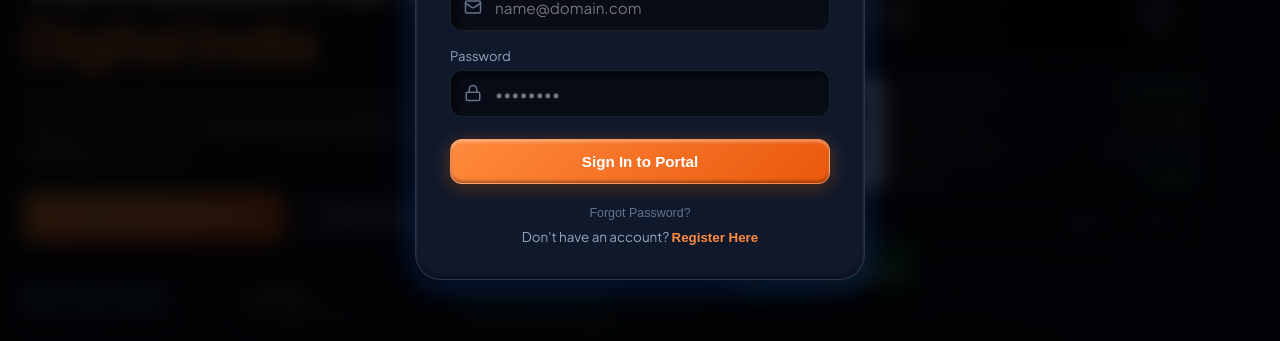
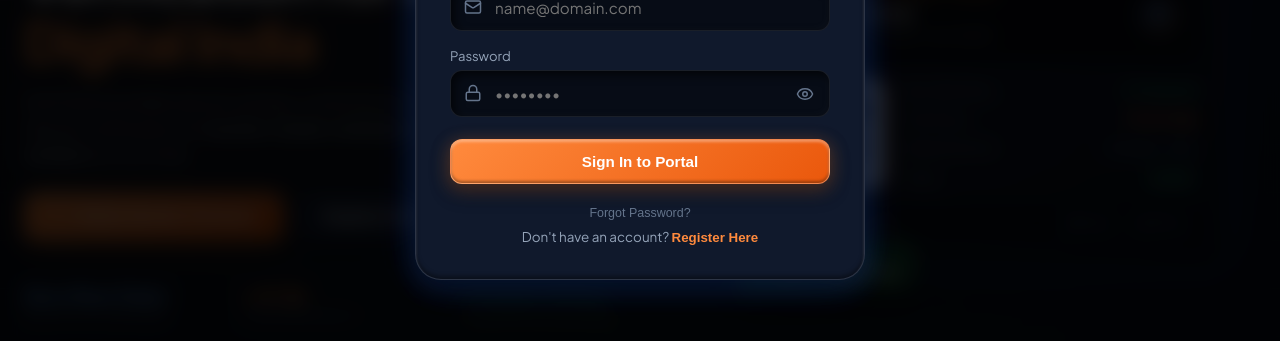
Before and after one commit to Kyren-in/VeriChain, a React (Vite) app: page / in a window 1280 px wide. Both pictures are taken after a click on the button "Sign In". Shown: the part 335-676 px from the top of the page. Built offline with nearby package versions, Linux system fonts and the light colour scheme; no server answers.

Commit message:
Add password view toggle and animate diagonal hero badges

```diff
--- a/src/components/AuthModal.jsx
+++ b/src/components/AuthModal.jsx
@@ -1,7 +1,7 @@
 import React, { useState } from 'react';
 import { supabase } from '../lib/supabaseClient';
 import { API_BASE_URL } from '../api';
-import { Shield, Mail, Lock, User, UserCheck, X, Phone, KeyRound, Sparkles } from 'lucide-react';
+import { Shield, Mail, Lock, User, UserCheck, X, Phone, KeyRound, Sparkles, Eye, EyeOff } from 'lucide-react';
 
 export default function AuthModal({ isOpen, onClose, onAuthSuccess }) {
   const [isRegister, setIsRegister] = useState(false);
@@ -11,6 +11,7 @@ export default function AuthModal({ isOpen, onClose, onAuthSuccess }) {
   const [email, setEmail] = useState('');
   const [phone, setPhone] = useState('');
   const [password, setPassword] = useState('');
+  const [showPassword, setShowPassword] = useState(false);
   const [fullName, setFullName] = useState('');
   const [loading, setLoading] = useState(false);
   const [message, setMessage] = useState('');
@@ -321,14 +322,36 @@ export default function AuthModal({ isOpen, onClose, onAuthSuccess }) {
                   <div style={{ position: 'relative' }}>
                     <Lock size={18} style={{ position: 'absolute', left: '14px', top: '14px', color: 'var(--text-dim)' }} />
                     <input
-                      type="password"
+                      type={showPassword ? 'text' : 'password'}
                       required
                       placeholder="••••••••"
                       value={password}
                       onChange={(e) => setPassword(e.target.value)}
                       className="input-field"
-                      style={{ paddingLeft: '44px' }}
+                      style={{ paddingLeft: '44px', paddingRight: '44px' }}
                     />
+                    <button
+                      type="button"
+                      onClick={() => setShowPassword(!showPassword)}
+                      style={{
+                        position: 'absolute',
+                        right: '12px',
+                        top: '50%',
+                        transform: 'translateY(-50%)',
+                        background: 'transparent',
+                        border: 'none',
+                        color: showPassword ? 'var(--saffron)' : 'var(--text-dim)',
+                        cursor: 'pointer',
+                        display: 'flex',
+                        alignItems: 'center',
+                        justifyContent: 'center',
+                        padding: '4px',
+                        borderRadius: '6px'
+                      }}
+                      title={showPassword ? 'Hide password' : 'Show password'}
+                    >
+                      {showPassword ? <EyeOff size={18} /> : <Eye size={18} />}
+                    </button>
                   </div>
                 </div>
               )}
--- a/src/components/HeroIdentityBadge.jsx
+++ b/src/components/HeroIdentityBadge.jsx
@@ -204,7 +204,7 @@ export default function HeroIdentityBadge() {
 
       {/* Floating Auxiliary Widget 1: Instant Check-in Badge */}
       <div
-        className="clay-card"
+        className="clay-card animate-float-alt"
         style={{
           position: 'absolute',
           top: '-18px',
@@ -228,7 +228,7 @@ export default function HeroIdentityBadge() {
 
       {/* Floating Auxiliary Widget 2: Node Synchronization */}
       <div
-        className="clay-card"
+        className="clay-card animate-float-lag"
         style={{
           position: 'absolute',
           bottom: '-16px',
--- a/src/components/HolderWallet.jsx
+++ b/src/components/HolderWallet.jsx
@@ -17,6 +17,7 @@ export default function HolderWallet({ user }) {
   const [privacyMode, setPrivacyMode] = useState(false);
   const [isSettingsOpen, setIsSettingsOpen] = useState(false);
   const [newPassword, setNewPassword] = useState('');
+  const [showNewPassword, setShowNewPassword] = useState(false);
   const [settingsMsg, setSettingsMsg] = useState('');
   const [selfRevokeStep, setSelfRevokeStep] = useState(1);
   const [selfRevokeOtp, setSelfRevokeOtp] = useState('');
@@ -247,13 +248,37 @@ export default function HolderWallet({ user }) {
 
             <form onSubmit={handleResetPassword} style={{ display: 'flex', flexDirection: 'column', gap: '12px', marginBottom: '22px' }}>
               <label style={{ fontSize: '0.8rem', color: 'var(--text-muted)' }}>Reset Account Password</label>
+              <div style={{ position: 'relative' }}>
                 <input
-                type="password"
+                  type={showNewPassword ? 'text' : 'password'}
                   placeholder="Enter new password"
                   value={newPassword}
                   onChange={(e) => setNewPassword(e.target.value)}
                   className="input-field"
+                  style={{ paddingRight: '40px' }}
                 />
+                <button
+                  type="button"
+                  onClick={() => setShowNewPassword(!showNewPassword)}
+                  style={{
+                    position: 'absolute',
+                    right: '12px',
+                    top: '50%',
+                    transform: 'translateY(-50%)',
+                    background: 'transparent',
+                    border: 'none',
+                    color: showNewPassword ? 'var(--digital-blue-light)' : 'var(--text-dim)',
+                    cursor: 'pointer',
+                    display: 'flex',
+                    alignItems: 'center',
+                    justifyContent: 'center',
+                    padding: '4px'
+                  }}
+                  title={showNewPassword ? 'Hide password' : 'Show password'}
+                >
+                  {showNewPassword ? <EyeOff size={16} /> : <Eye size={16} />}
+                </button>
+              </div>
               <button type="submit" className="btn-primary" style={{ padding: '10px', justifyContent: 'center' }}>
                 <KeyRound size={16} /> Update Password
               </button>
--- a/src/index.css
+++ b/src/index.css
@@ -394,6 +394,16 @@ h1, h2, h3, h4, h5, h6 {
   50% { transform: translateY(-8px); }
 }
 
+@keyframes floatSmoothAlt {
+  0%, 100% { transform: translateY(0px) rotate(0deg); }
+  50% { transform: translateY(-10px) rotate(1deg); }
+}
+
+@keyframes floatSmoothLag {
+  0%, 100% { transform: translateY(0px) rotate(0deg); }
+  50% { transform: translateY(8px) rotate(-1deg); }
+}
+
 @keyframes scanLine {
   0% { transform: translateY(-100%); }
   100% { transform: translateY(260px); }
@@ -410,6 +420,14 @@ h1, h2, h3, h4, h5, h6 {
 
 .animate-float {
   animation: floatSmooth 4s infinite ease-in-out;
+}
+
+.animate-float-alt {
+  animation: floatSmoothAlt 3.6s infinite ease-in-out;
+}
+
+.animate-float-lag {
+  animation: floatSmoothLag 4.4s infinite ease-in-out;
 }
 
 .scan-beam {
```
Lines whose indentation alone changed are shown as unchanged.
